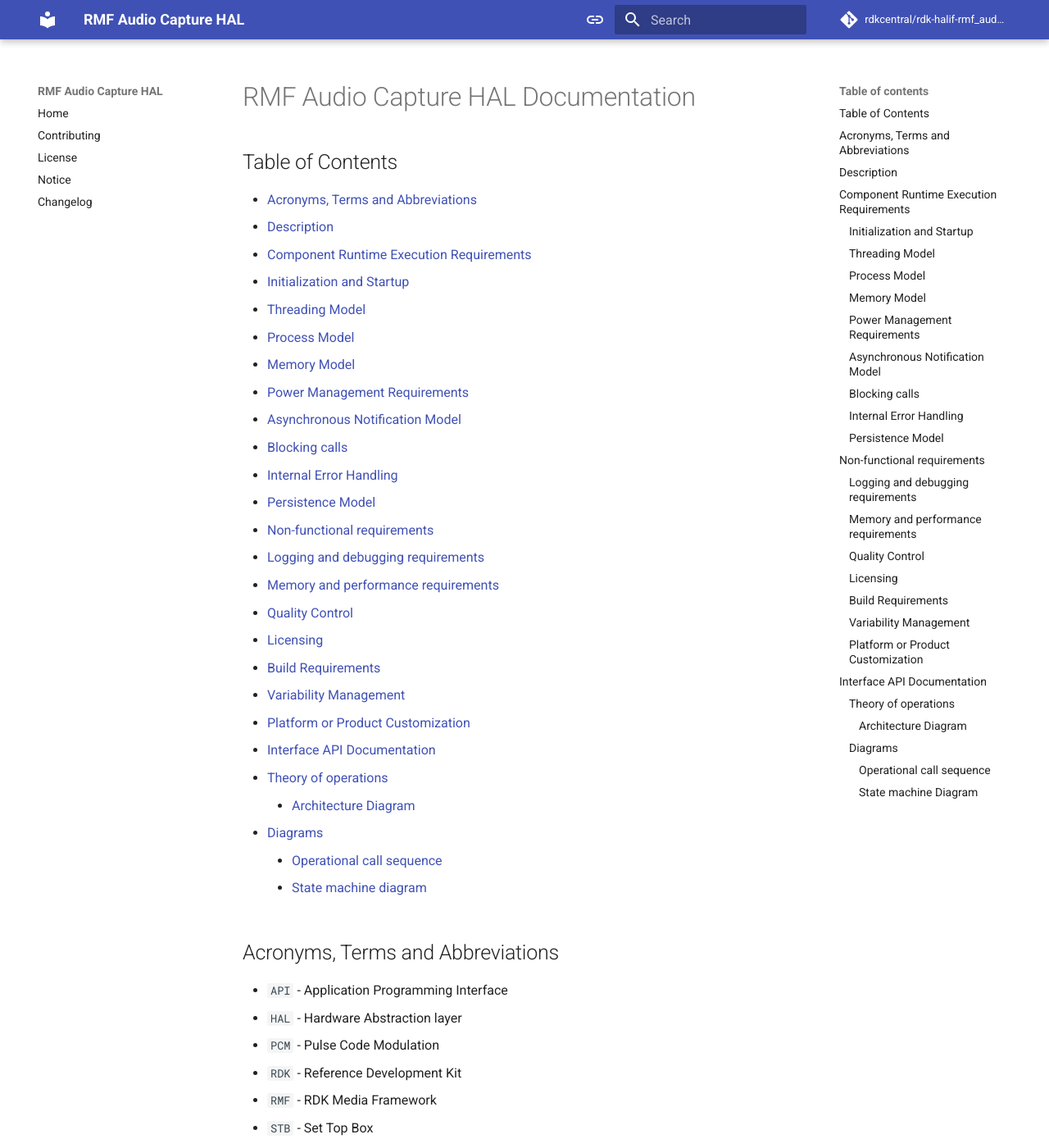
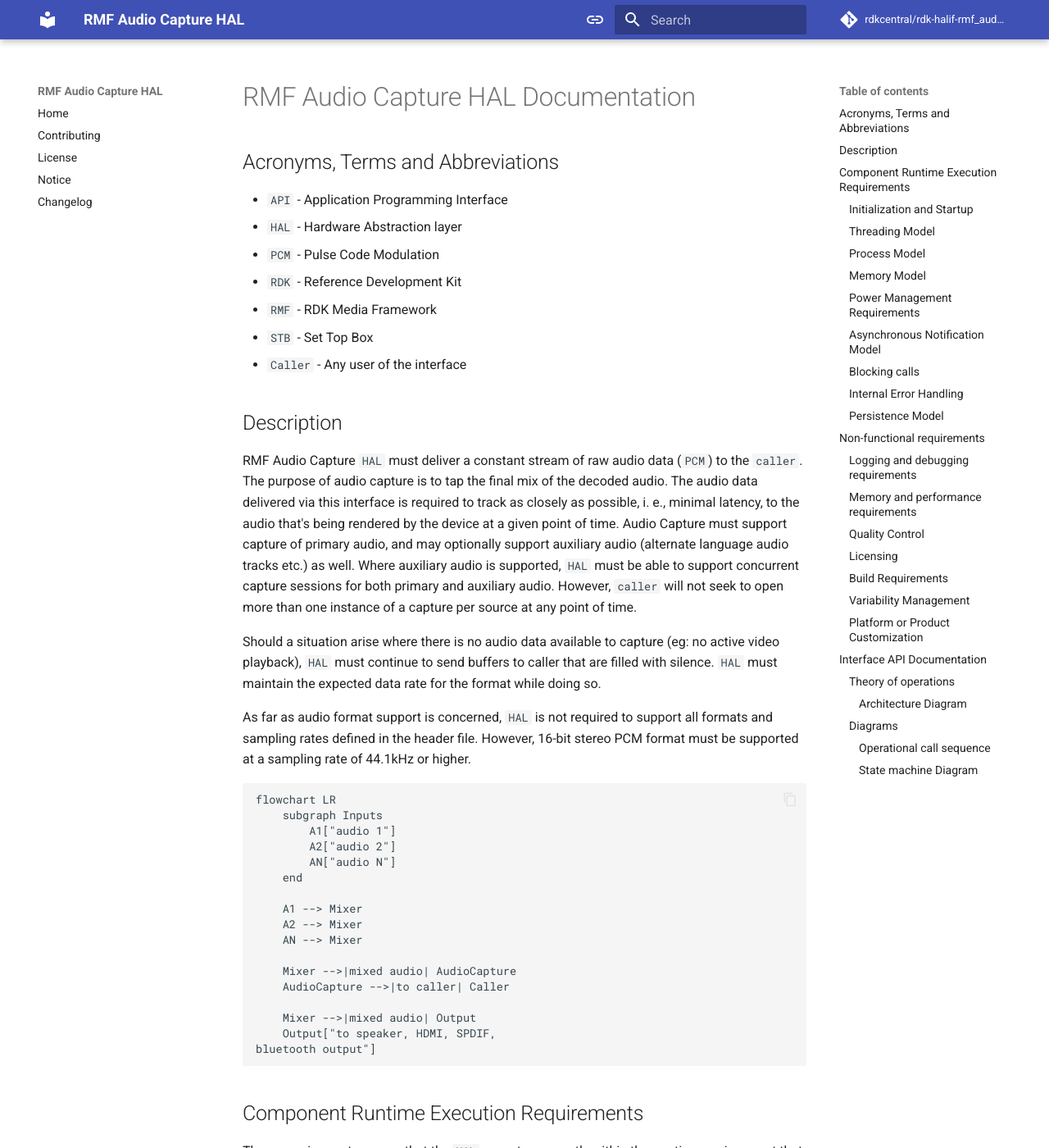
Before and after one commit to rdkcentral/rdk-halif-rmf_audio_capture, an MkDocs documentation site: the page built from docs/pages/rmf-audio-capture_halSpec.md, in a window 1280 px wide and 1400 px high. Shown: the whole window at 82% size. Built offline with MkDocs 1.6.1 and Material for MkDocs 9.7.7, drawn with Linux system fonts in a browser that asks for light colours; comment, search, counter and statistics services are not loaded.

Commit message:
Removing Table of Contents to better suit Mkdocs rendering

```diff
--- a/docs/pages/rmf-audio-capture_halSpec.md
+++ b/docs/pages/rmf-audio-capture_halSpec.md
@@ -1,34 +1,4 @@
 # RMF Audio Capture HAL Documentation
-
-## Table of Contents
-
-
-- [Acronyms, Terms and Abbreviations](#acronyms-terms-and-abbreviations)
-- [Description](#description)
-- [Component Runtime Execution Requirements](#component-runtime-execution-requirements)
-  - [Initialization and Startup](#initialization-and-startup)
-  - [Threading Model](#threading-model)
-  - [Process Model](#process-model)
-  - [Memory Model](#memory-model)
-  - [Power Management Requirements](#power-management-requirements)
-  - [Asynchronous Notification Model](#asynchronous-notification-model)
-  - [Blocking calls](#blocking-calls)
-  - [Internal Error Handling](#internal-error-handling)
-  - [Persistence Model](#persistence-model)
-- [Non-functional requirements](#non-functional-requirements)
-  - [Logging and debugging requirements](#logging-and-debugging-requirements)
-  - [Memory and performance requirements](#memory-and-performance-requirements)
-  - [Quality Control](#quality-control)
-  - [Licensing](#licensing)
-  - [Build Requirements](#build-requirements)
-  - [Variability Management](#variability-management)
-  - [Platform or Product Customization](#platform-or-product-customization)
-- [Interface API Documentation](#interface-api-documentation)
-  - [Theory of operations](#theory-of-operations)
-    - [Architecture Diagram](#architecture-diagram)
-  - [Diagrams](#diagrams)
-    - [Operational call sequence](#operational-call-sequence)
-    - [State machine diagram](#state-machine-diagram)
 
 ## Acronyms, Terms and Abbreviations
 
```
